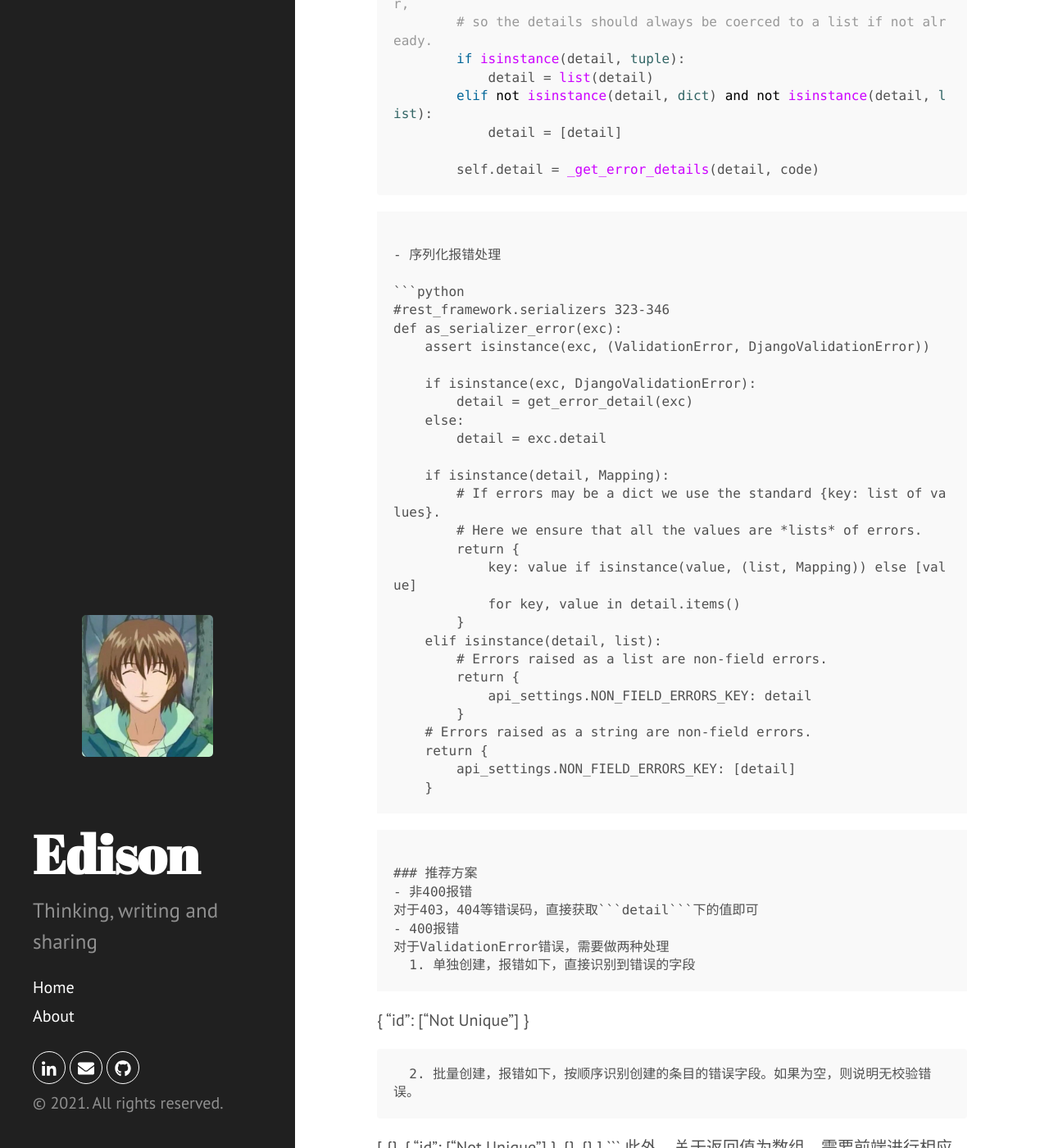
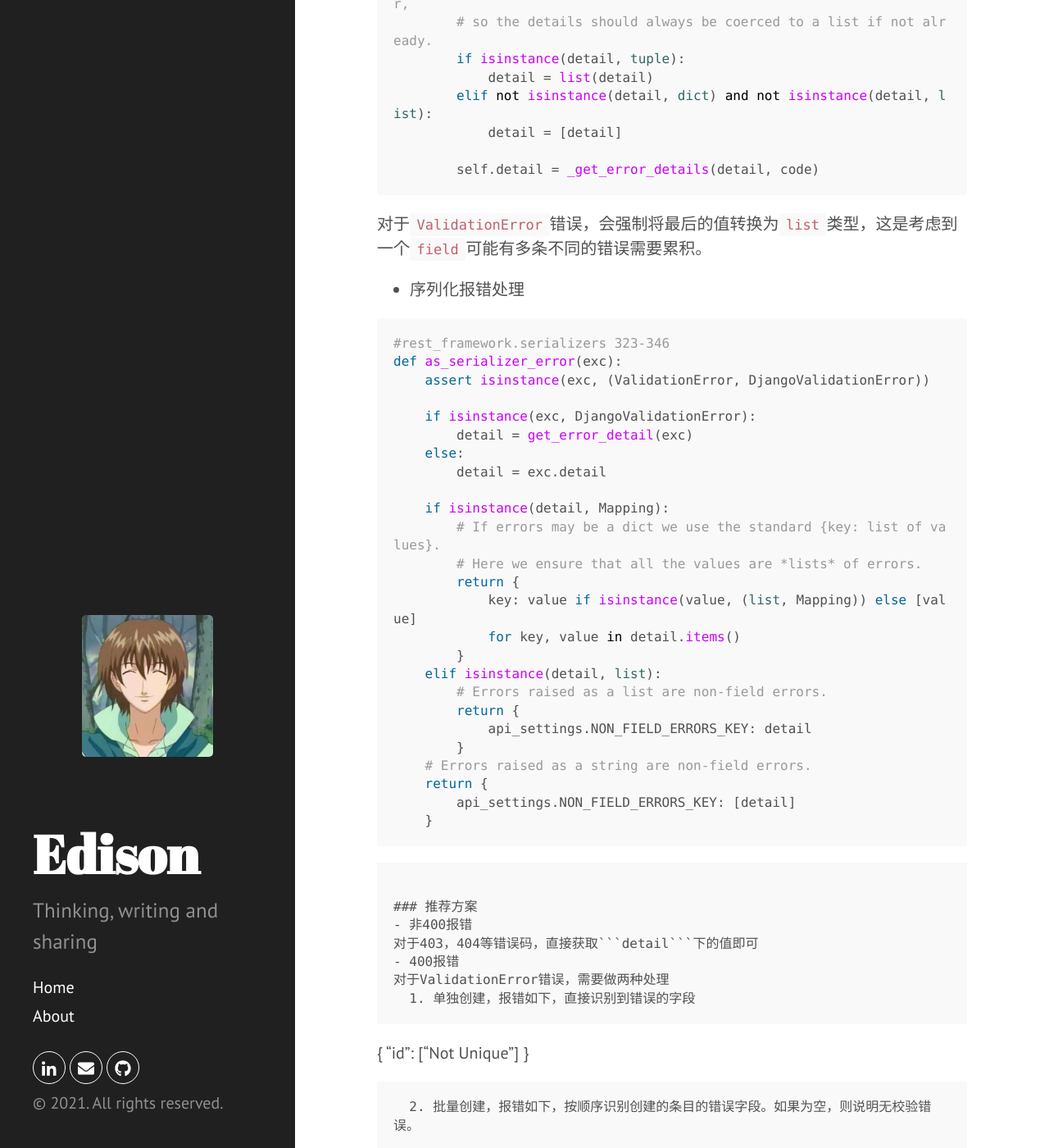
Before and after one commit to Edison-A-N/page, a Jekyll site: the page built from _posts/2021-06-17-DRF-Exception.md, in a window 1280 px wide and 1400 px high, scrolled down 1632 px. Shown: the whole window at 82% size. Built offline with Jekyll 4.4.1, drawn with Linux system fonts in a browser that asks for light colours.

Commit message:
fix format

````diff
--- a/_posts/2021-06-17-DRF-Exception.md
+++ b/_posts/2021-06-17-DRF-Exception.md
@@ -66,7 +66,7 @@ class ValidationError(APIException):
 
         self.detail = _get_error_details(detail, code)
 ```
-```ValidationError```会强制将最后的值转换为```list```类型，这是考虑到一个```field```可能有多条不同的错误需要累积。
+对于```ValidationError```错误，会强制将最后的值转换为```list```类型，这是考虑到一个```field```可能有多条不同的错误需要累积。
 
 - 序列化报错处理
 
````
